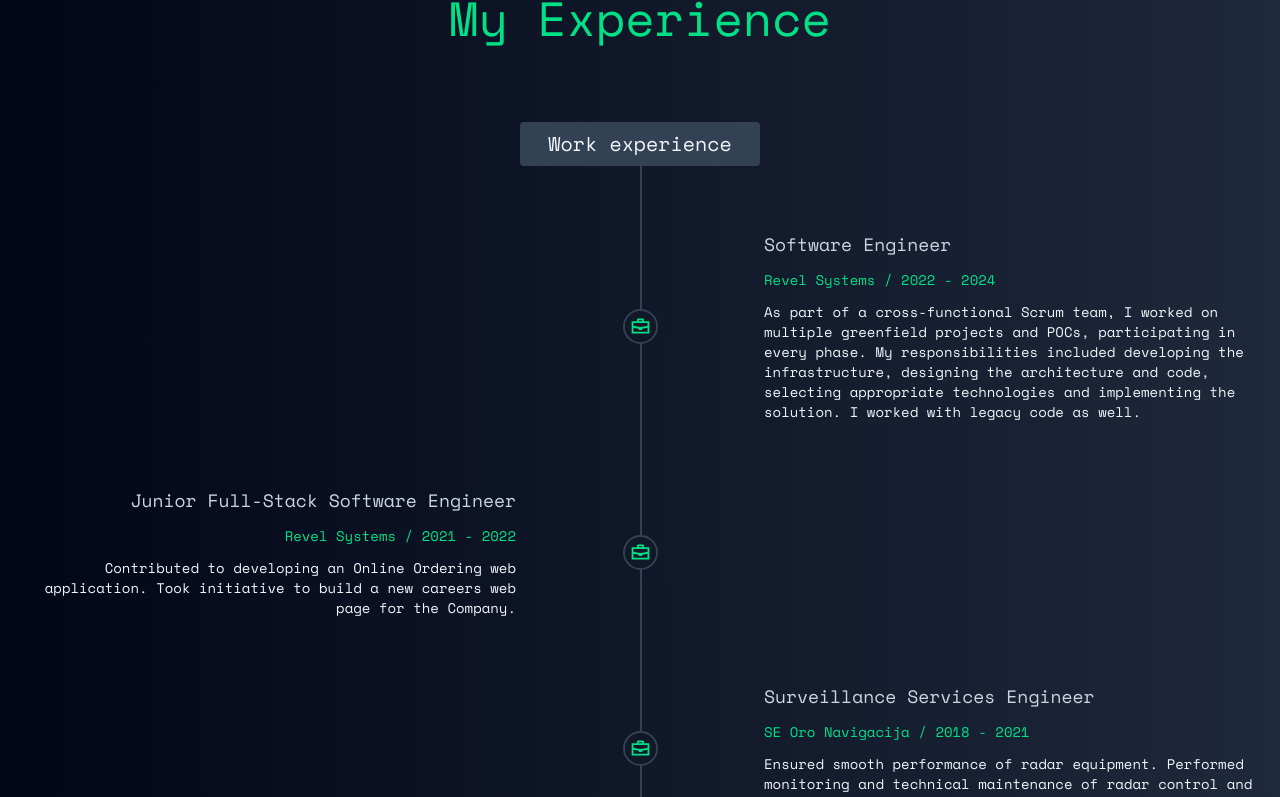
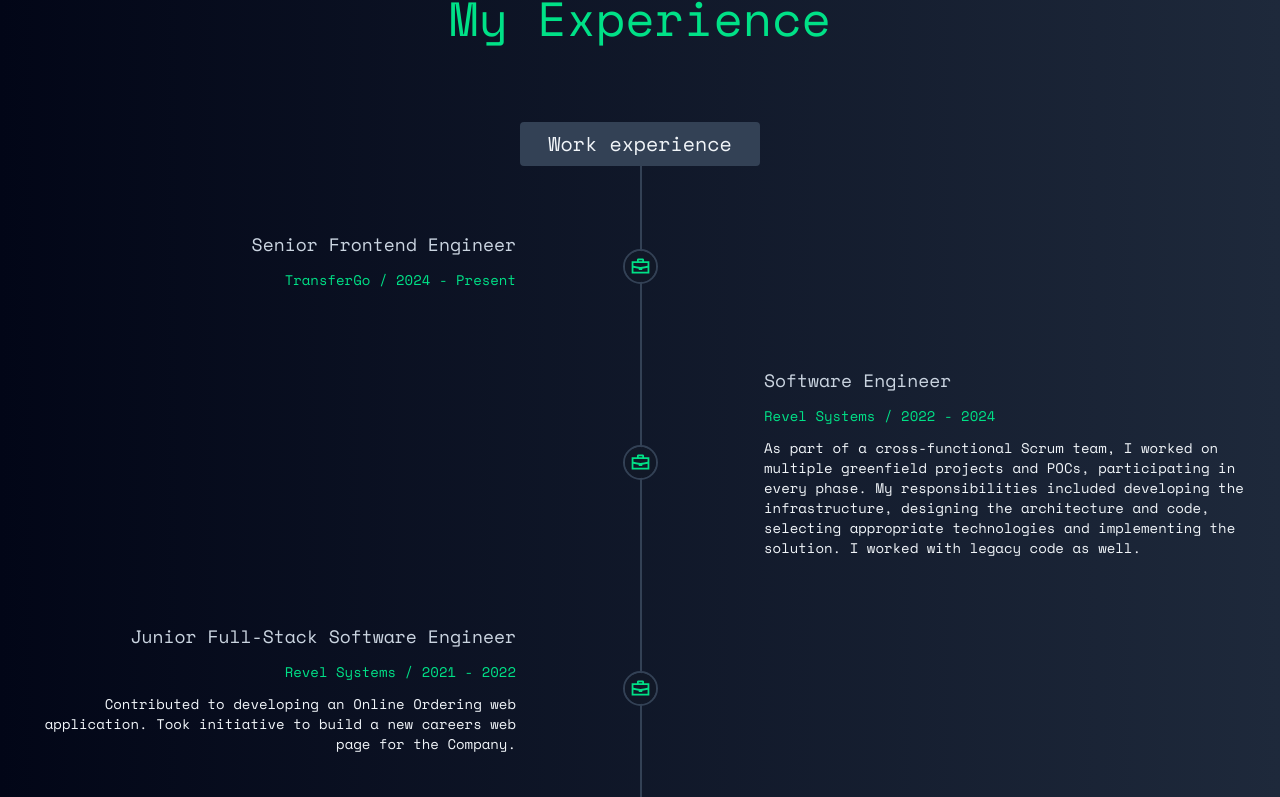
Before and after one commit to maxzkn/portfolio-website, a Next.js app: page / in a window 1280 px wide. Shown: the part 1696-2493 px from the top of the page. Built offline with nearby package versions, Linux system fonts and the light colour scheme.

Commit message:
update experience

```diff
--- a/src/components/Experience/constants.ts
+++ b/src/components/Experience/constants.ts
@@ -3,6 +3,15 @@ import educationIcon from "images/education.svg";
 import { ExperienceItemProps } from "./types";
 
 export const workExperienceItems: ExperienceItemProps[] = [
+  {
+    icon: workIcon,
+    altText: "work-icon",
+    reverseRow: true,
+    title: "Senior Frontend Engineer",
+    institution: "TransferGo",
+    dates: "2024 - Present",
+    description: "",
+  },
   {
     icon: workIcon,
     altText: "work-icon",
```
